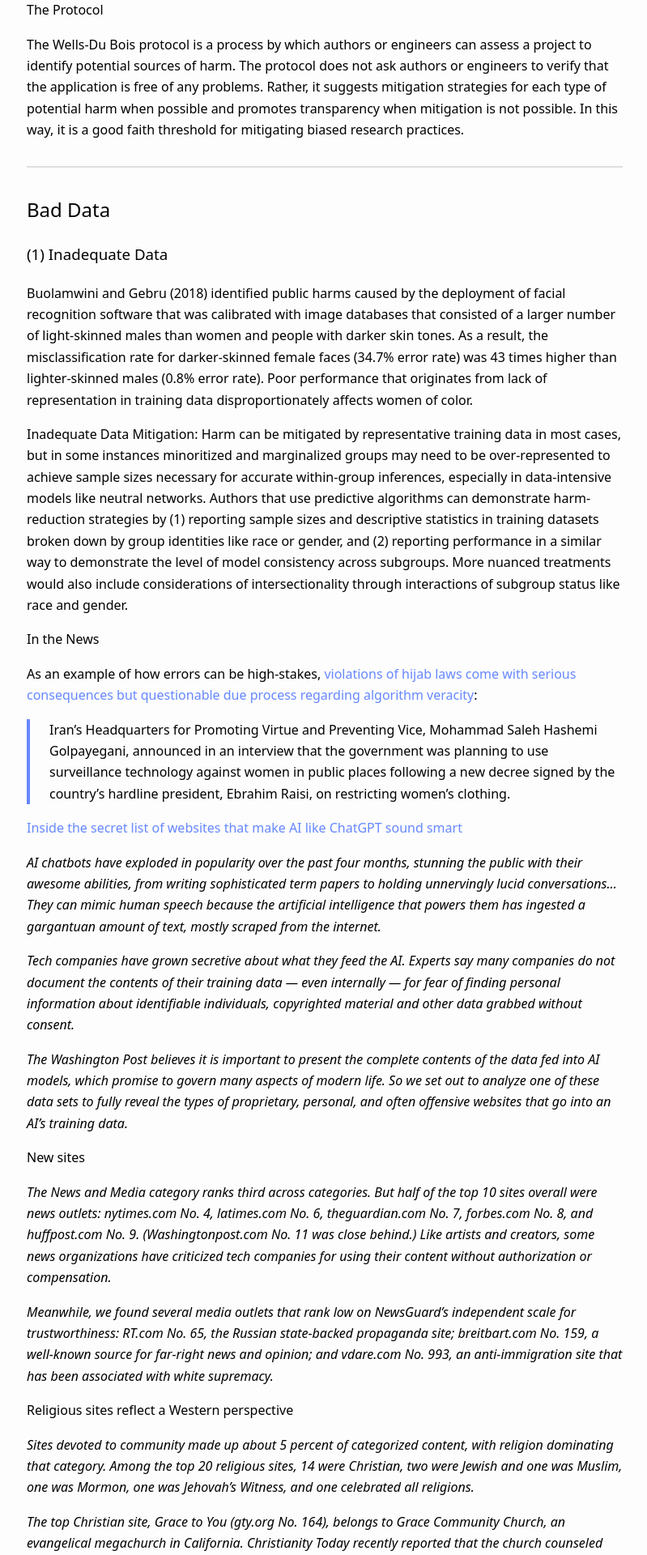
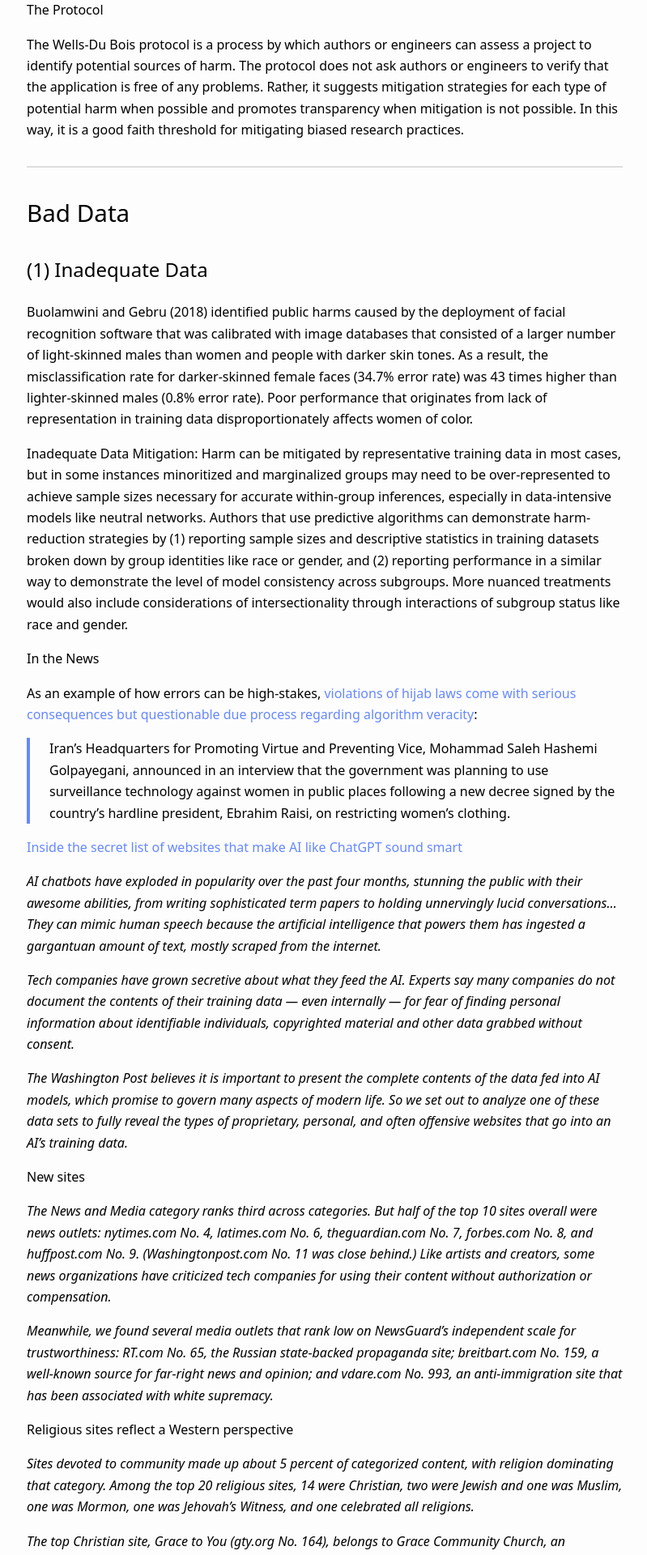
Before and after one commit to lecy/wells-dubois-protocol, a Jekyll site: the page built from index.md, in a window 1280 px wide. Shown: the part 2003-3923 px from the top of the page at 81% size, without its empty margins (239-1038 px from the left). Built offline with Jekyll 4.4.1, drawn with Linux system fonts in a browser that asks for light colours.

```diff
--- a/index.md
+++ b/index.md
@@ -39,10 +39,10 @@ The Wells-Du Bois protocol is a process by which authors or engineers can assess
 
 
 
-## Bad Data
+# Bad Data
 
 
-### (1) Inadequate Data
+## (1) Inadequate Data
 
 Buolamwini and Gebru (2018) identified public harms caused by the deployment of facial recognition software that was calibrated with image databases that consisted of a larger number of light-skinned males than women and people with darker skin tones. As a result, the misclassification rate for darker-skinned female faces (34.7% error rate) was 43 times higher than lighter-skinned males (0.8% error rate). Poor performance that originates from lack of representation in training data disproportionately affects women of color.
 
@@ -89,7 +89,7 @@ What the filters missed
 
 ------------
 
-### (2) Tendentious Data
+## (2) Tendentious Data
 
 Tendentious data are data generated by or accurately capturing human behavior in the real world. As a result, human tendencies of imperfect decision making and implicit or explicit bias are baked into the data. It will accurately reflect socially constructed realities and capture contours of human action with high fidelity. As a result, when it is used as training data for machine learning models it will generate predictions that mirror biases present in society.
 
@@ -126,9 +126,9 @@ Some bias-mitigation strategies might also be possible. In the policing case, fo
 ------------
 
 
-## Bad Algorithms (Algorithmic Bias)
+# Bad Algorithms (Algorithmic Bias)
 
-### (3) Harms of Identity Proxy
+## (3) Harms of Identity Proxy
 
 In many contexts where machine learning models enhance or replace human decision making, such as approval for a loan or credit card, laws forbid the explicit use of protected classes as a criterion for being denied a service (race, ethnicity, gender, language, and disability status). As a result, these variables are excluded from models to promote fairness and avoid lawsuits. However, they do not need to be explicit in models to be present. The role they serve in making algorithms biased or unfair can be fulfilled by identity proxies—composites of other variables in the model that predict the protected class with high accuracy.
 
@@ -160,7 +160,7 @@ These examples demonstrate how much information is unintentionally encoded in da
 ------------
 
 
-### (4) Harms of Subpopulation Difference
+## (4) Harms of Subpopulation Difference
 
 Harms of subpopulation difference arise when algorithm performance varies by subgroup within the data. For example, it is possible for a new drug to have a net positive population effect but when data are disaggregated, it can be shown to harm a subpopulation. While federal drug approval processes now account for subpopulation differences, there are no standards to hold corporations accountable for subpopulation harm resulting from algorithms.
 
@@ -180,10 +180,10 @@ Mitigation starts with awareness or the issues that arise when subgroups have di
 ------------
 
 
-## Bad Models
+# Bad Models
 
 
-### (5) Harms of Misfit Models
+## (5) Harms of Misfit Models
 
 Models become misfits when they are optimized by minimizing the wrong type of error or preferencing the wrong outcome. Minimizing model error instead of maximizing model benefit. One of the lessons from the field of machine learning is that less accurate models are generally more useful. This relationship arises because of two model features: (1) model accuracy can be improved by overfitting data and (2) the most powerful machine learning models (e.g., neural networks) generate highly accurate results that no one understands and consequently are harder to translate into practice.
 
@@ -204,10 +204,10 @@ Predictive algorithms that fail to account for differential costs of error types
 ------------
 
 
-## Bad Humans (Human Intent)
+# Bad Humans (Human Intent)
 
 
-### (6) Do No Harm
+## (6) Do No Harm
 
 Most data science failures are cases where models are biased in subtle ways or performance deviates from expectations. One must first ask, however, is the intent of the deployment to cause harm? For example, Cambridge Analytica used sophisticated data analytics to target marginalized and minoritized populations with misinformation to create a sense of frustration with the political process and make it less likely for the targeted individuals to vote (Schneble et al., 2018). Similarly, spatial analytics can be used to gerrymander voting districts to distort representation. In both cases, the goals are to suppress votes and undermine the democratic process, which one can argue are nefarious goals. These are not examples of algorithmic failure or bias. The models perform perfectly well, but their intent is to disadvantage or harm a subpopulation.
 
@@ -225,7 +225,7 @@ Most data science failures are cases where models are biased in subtle ways or p
 
 ------------
 
-### (7) Harms of Ignorance
+## (7) Harms of Ignorance
 
 In many cases, algorithms perform amazingly well on their intended tasks, but deployment does not consider potential harm, especially in sensitive racial or gender contexts. For example, Noble (2018) documents how Google’s keyword search algorithms returned pornographic and profane images as top results when “Black girls” or “Black women” were used as search terms. The search algorithm generally performed well in most contexts, but there was no proactive consideration for what might happen when deployed without safeguards in contexts where exploitation has been historically prevalent. The most pernicious examples of harmful practices are more likely unintended consequences that are difficult to anticipate when new technologies are deployed in unfamiliar or complex environments. Harms of ignorance are more aptly characterized as uncontemplated consequences—a sort of willful ignorance that results when scholars or engineers (groups often dominated by White and Asian males) have not considered possible harms to minoritized groups (i.e., Asian women, Black males, etc.). Unintended consequences are hard to anticipate, whereas uncontemplated consequences could have been anticipated through a reasonable level of rumination.
 
```
